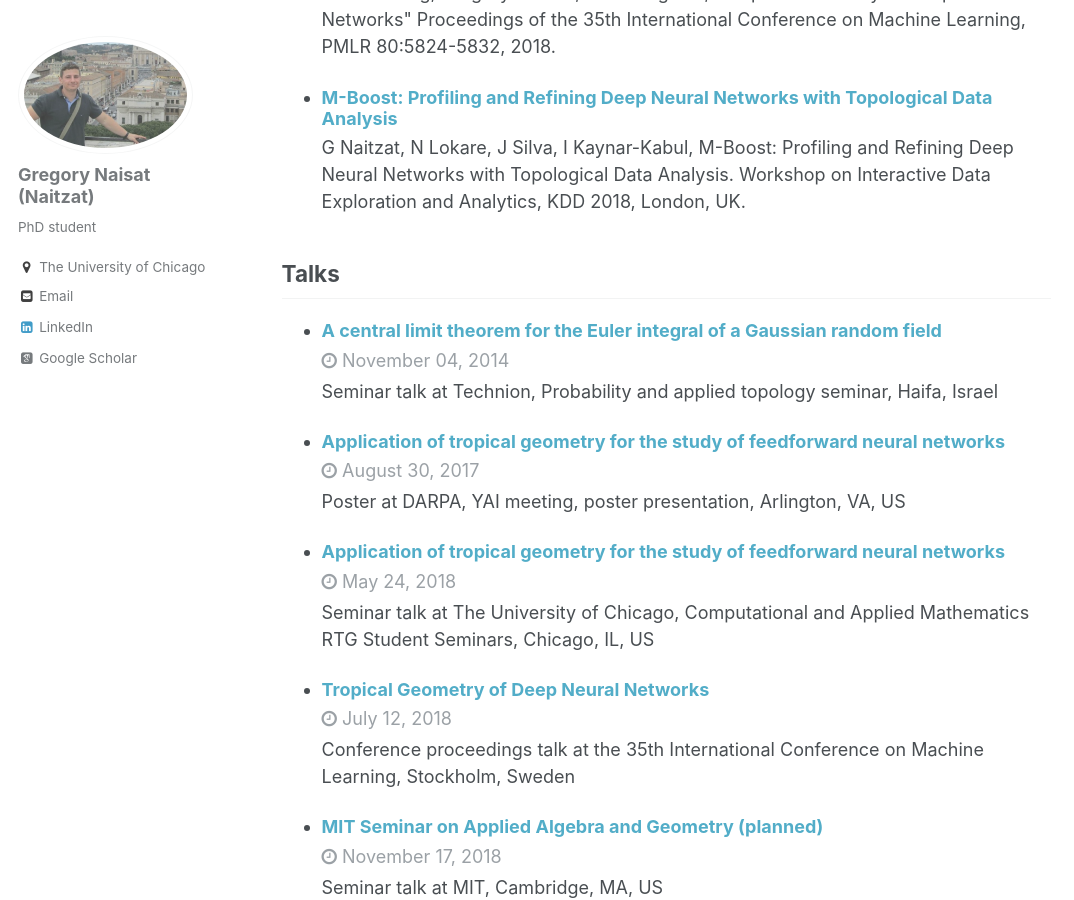
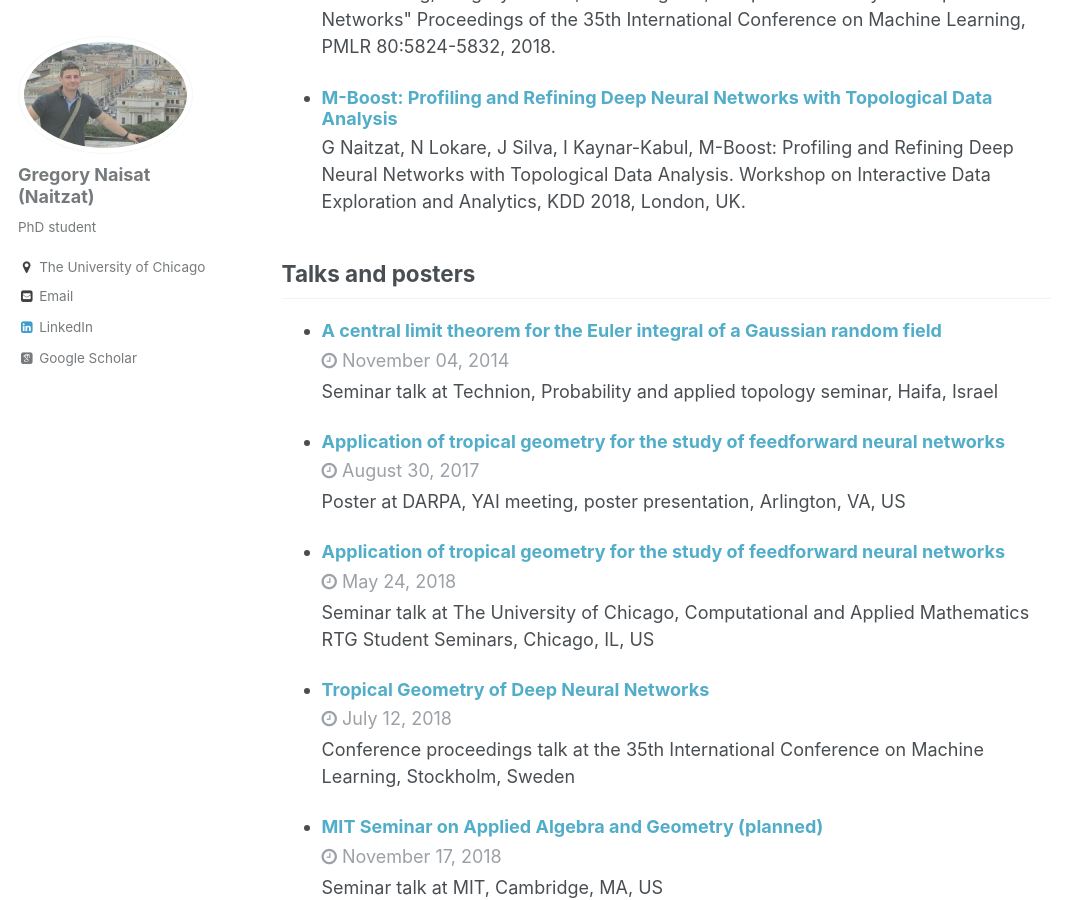
Before and after one commit to sgregnt/sgregnt.github.io, a Jekyll site: the page built from _pages/about.md, in a window 1280 px wide and 900 px high, scrolled down 2897 px. Shown: the whole window, without its empty margins (0-1074 px from the left). Built offline with Jekyll 4.4.1, drawn with Linux system fonts in a browser that asks for light colours; some web fonts are replaced.

Commit message:
added poster to title

```diff
--- a/_pages/about.md
+++ b/_pages/about.md
@@ -72,7 +72,7 @@ neural network performance.
     {% include archive-single-cv.html %}
   {% endfor %}</ul>
 
-## Talks
+## Talks and posters
 
   <ul>{% for post in site.talks %}
     {% include archive-single-talk-cv.html %}
```
